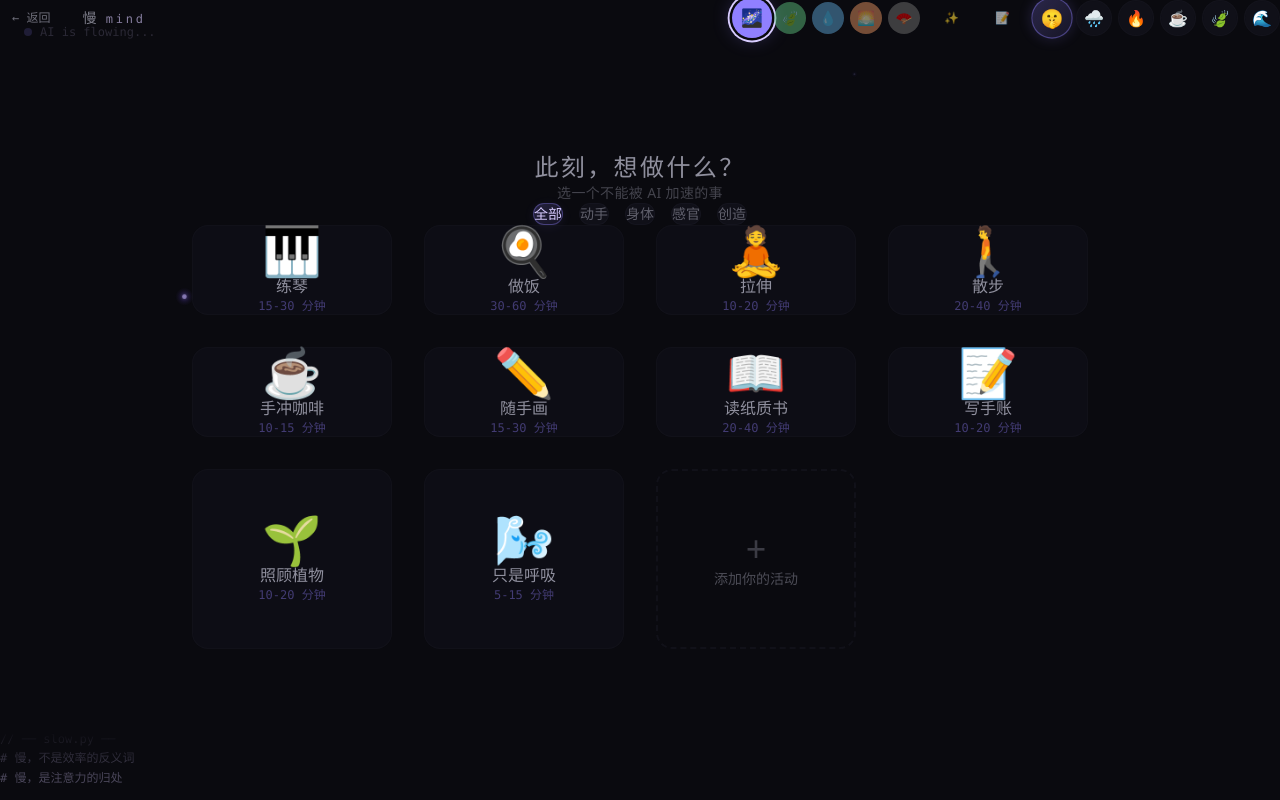
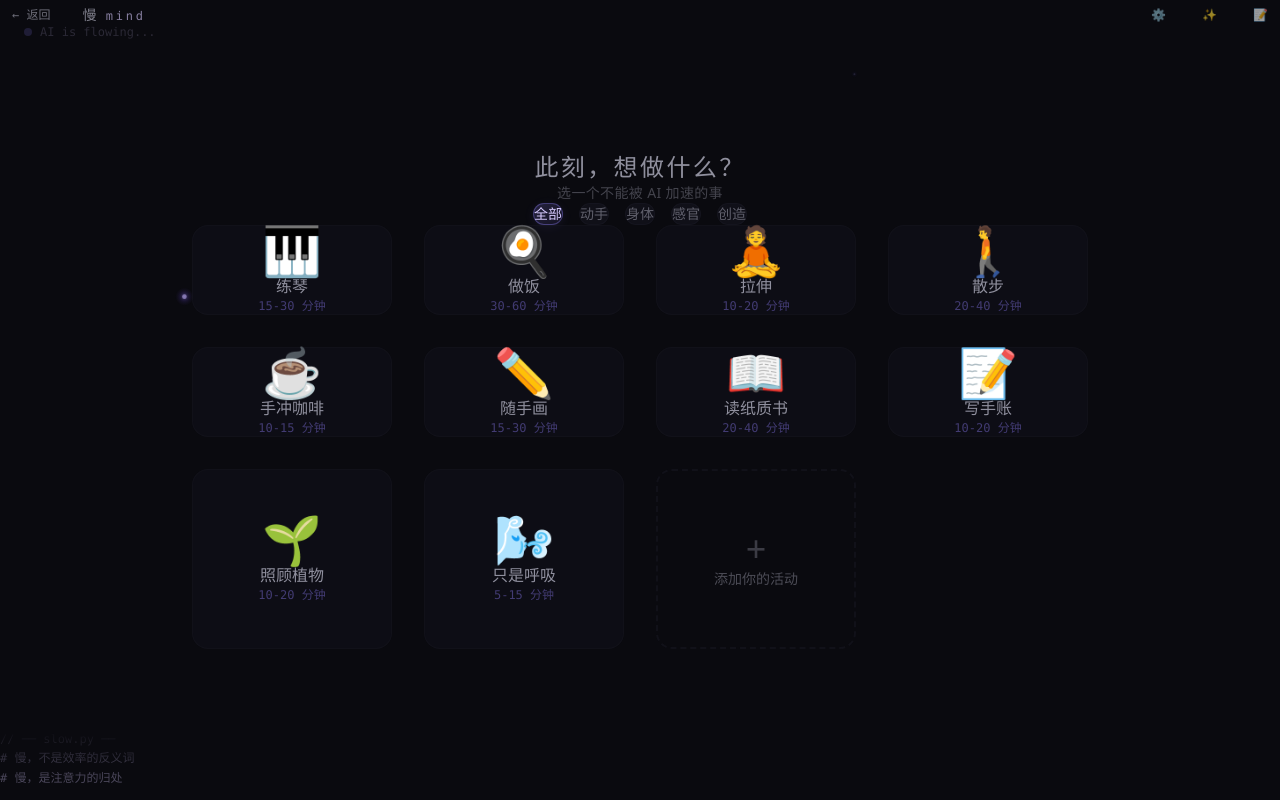
Before and after one commit to ZillaRU/mind, a React (Vite) app: page / in a window 1280 px wide. Both pictures are taken after a click on the button "开始慢下来". Built offline with nearby package versions, Linux system fonts and the light colour scheme.

Commit message:
style: always collapse sound/theme into settings panel across all phases

```diff
--- a/src/App.tsx
+++ b/src/App.tsx
@@ -174,8 +174,6 @@ export default function App() {
             </div>
 
             <div className="flex items-center gap-2 sm:gap-3">
-              {phase === 'timer' ? (
-                <>
               <button
                 onClick={() => setShowSettings(!showSettings)}
                 className="btn-text text-sm sm:text-base"
@@ -183,17 +181,6 @@ export default function App() {
               >
                 ⚙️
               </button>
-                  <button
-                    onClick={() => setShowJournal(!showJournal)}
-                    className="btn-text text-sm sm:text-base"
-                    style={showJournal ? { opacity: 1, color: 'var(--color-glow)' } : {}}
-                  >
-                    📝
-                  </button>
-                </>
-              ) : (
-                <>
-                  <ThemePicker />
               <button
                 onClick={() => setShowInspiration(true)}
                 className="btn-text text-sm sm:text-base"
@@ -207,14 +194,11 @@ export default function App() {
               >
                 📝
               </button>
-                  <AmbientSoundPicker currentSound={currentSound} onSelect={handleSoundSelect} />
-                </>
-              )}
             </div>
           </div>
 
-          {/* Collapsible settings panel for timer phase */}
-          {phase === 'timer' && showSettings && (
+          {/* Collapsible settings panel */}
+          {showSettings && (
             <div
               className="absolute top-full right-2 sm:right-5 mt-1 z-30 animate-fade-in"
               style={{
```
Lines whose indentation alone changed are shown as unchanged.
